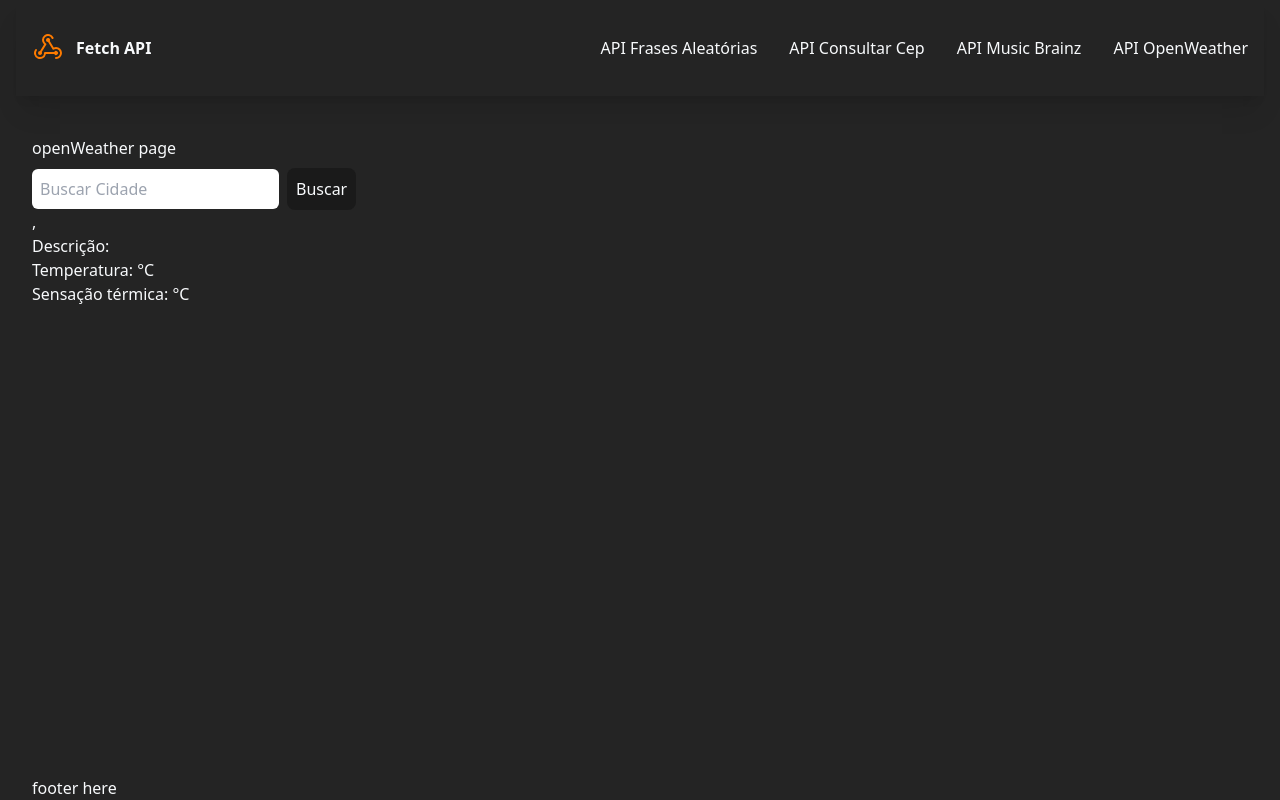
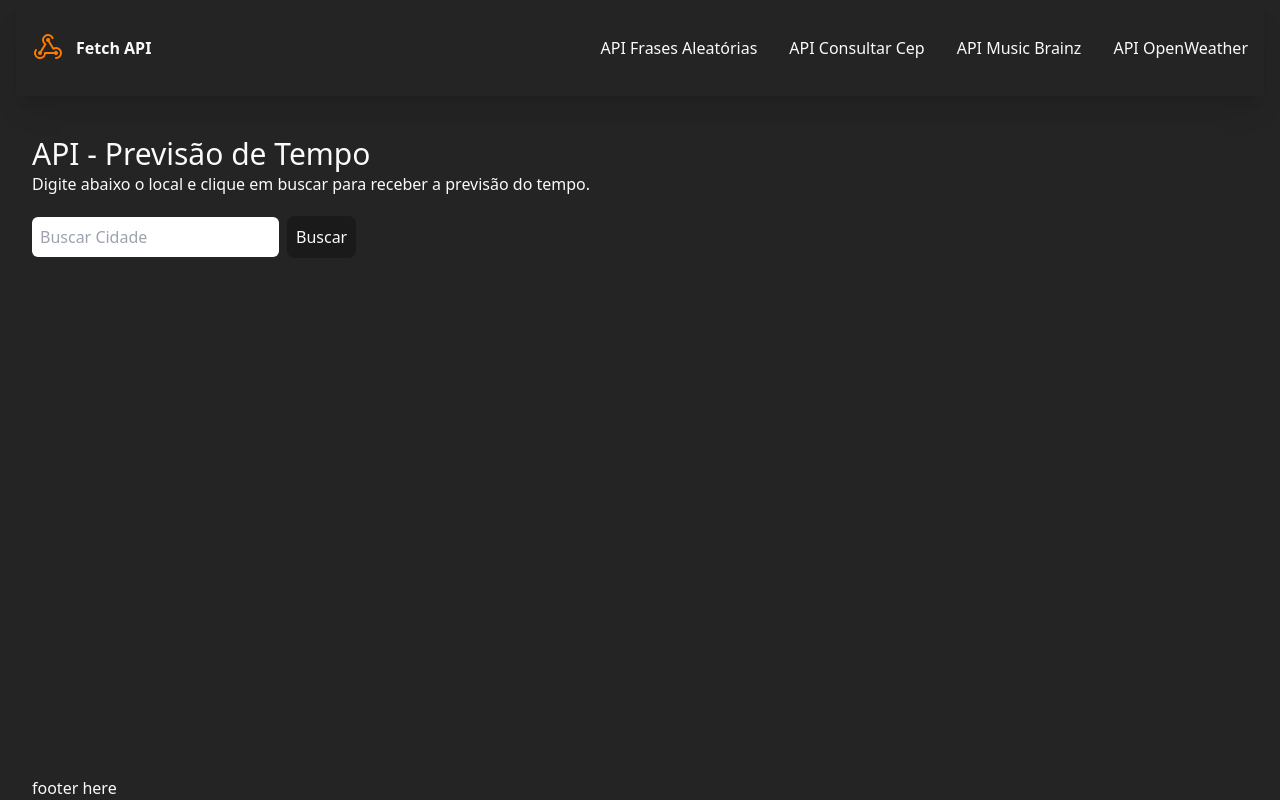
Before and after one commit to Jhonatansousa/fetch-api, a React (Vite) app: page /open-weather in a window 1280 px wide. Built offline with nearby package versions, Linux system fonts and the light colour scheme.

Commit message:
estilizado openWeather

```diff
--- a/src/components/Header/index.tsx
+++ b/src/components/Header/index.tsx
@@ -44,7 +44,7 @@ export const Header = () => {
         <div className="w-8 h-1 m-1 rounded-full bg-white"></div>
         <div className="w-8 h-1 m-1 rounded-full bg-white"></div>
       </button> */}
-      <ul className="sm:block md:flex">
+      <ul className="sm:block lg:flex">
         <li>
           <NavLink
             className="p-4 font-medium hover:text-highlight-color"
--- a/src/pages/MusicBrainz/index.tsx
+++ b/src/pages/MusicBrainz/index.tsx
@@ -1,7 +1,7 @@
 export const MusicBrainz = () => {
   return (
     <div>
-      <h1>music page</h1>
+      <h1>Music Brainz - em construção...</h1>
     </div>
   )
 }
--- a/src/pages/OpenWeather/index.tsx
+++ b/src/pages/OpenWeather/index.tsx
@@ -1,4 +1,5 @@
 import { ChangeEvent, FormEvent, useEffect, useState } from 'react'
+import { CircleNotch } from '@phosphor-icons/react'
 
 interface Weather {
   name: string | null
@@ -9,6 +10,7 @@ interface Weather {
 }
 
 export const OpenWeather = () => {
+  const [isLoading, setIsLoading] = useState(false)
   const [countryName, setCountryName] = useState('')
   const [lat, setLat] = useState('')
   const [lon, setLon] = useState('')
@@ -39,6 +41,7 @@ export const OpenWeather = () => {
     })
 
     console.log(data)
+    setIsLoading(false)
   }
 
   const getGeocode = async () => {
@@ -65,6 +68,7 @@ export const OpenWeather = () => {
     event.preventDefault()
     getGeocode()
     setCountryName('')
+    setIsLoading(true)
   }
 
   useEffect(() => {
@@ -75,9 +79,13 @@ export const OpenWeather = () => {
 
   return (
     <div>
-      <h1>openWeather page</h1>
+      <h1 className="text-3xl font-medium">API - Previsão de Tempo</h1>
+      <h4>
+        Digite abaixo o local e clique em buscar para receber a previsão do
+        tempo.{' '}
+      </h4>
 
-      <form className="mt-2" onSubmit={handleSearchCountry}>
+      <form className="mt-5" onSubmit={handleSearchCountry}>
         <input
           className="p-2 text-black rounded-md focus:outline-highlight-color outline-none border-0"
           type="text"
@@ -95,15 +103,29 @@ export const OpenWeather = () => {
       </form>
 
       <div>
-        <div>
-          {weather && (
+        <div className="mt-5">
+          {isLoading && (
+            <div>
+              <CircleNotch className="animate-spin" size={32} color="#d76f0f" />
+            </div>
+          )}
+          {weather.name !== null && (
             <div className="weather-info">
-              <h2>
-                {weather.name}, {weather.country}
+              <h2 className="text-highlight-color font-medium">
+                {weather.name} - {weather.country}
               </h2>
-              <p>Descrição: {weather.description}</p>
-              <p>Temperatura: {weather.temperature}°C</p>
-              <p>Sensação térmica: {weather.feelsLike}°C</p>
+              <p className="font-medium">
+                <span className="text-highlight-color">Tempo:</span>{' '}
+                {weather.description}
+              </p>
+              <p className="font-medium">
+                <span className="text-highlight-color">Temperatura:</span>{' '}
+                {weather.temperature}°C
+              </p>
+              <p className="font-medium">
+                <span className="text-highlight-color">Sensação térmica:</span>{' '}
+                {weather.feelsLike}°C
+              </p>
             </div>
           )}
         </div>
```
